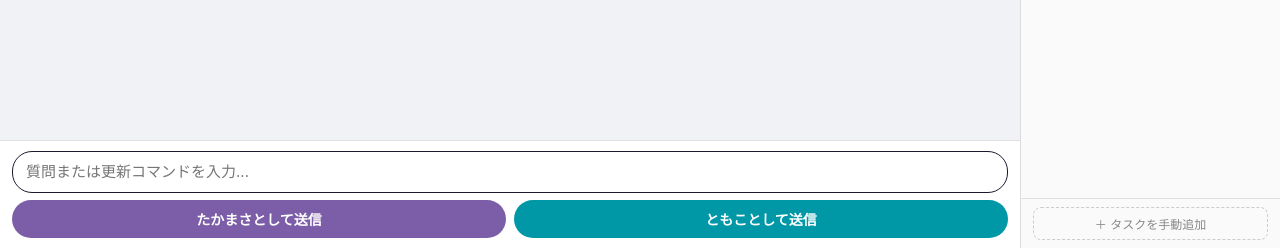
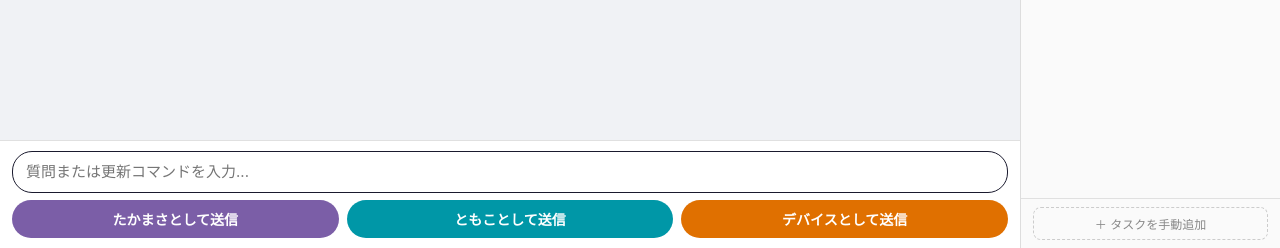
Before and after one commit to twatanabe-design/kagi-bot-, a Flask app: page /buken in a window 1280 px wide. Shown: the part 552-800 px from the top of the page. Run offline with Flask 3, Linux system fonts and the light colour scheme; the visitor is signed in with stand-in values (Sample User, id 1); data that the repository does not hold is empty.

Commit message:
送信者「デバイス」追加（オレンジ色・最優先処理）
- デバイスボタン追加（#E07000）、モバイルは非表示
- USERS にデバイス追加、メッセージバブルはオレンジ
- /buken/chat の許可sender にデバイスを追加
- Claudeメッセージに[デバイス]/[ともこ]ラベルを付加
- システムプロンプト：デバイスからの入力を最優先で処理するよう追記

Co-Authored-By: Claude Sonnet 4.6 <noreply@anthropic.com>

```diff
--- a/main.py
+++ b/main.py
@@ -285,6 +285,15 @@ BUKEN_SYSTEM_PROMPT = """あなたはKAGIYA建築設計事務所の物件管理A
 - ❌ エラーなら「更新に失敗しました：（理由）」と明記する
 - 絶対に「了解」だけで済ませず、更新結果を報告すること
 
+【送信者について】
+会話の送信者は「たかまさ」「ともこ」「デバイス」の3種類。
+
+- **たかまさ・ともこ**：通常の質問・報告として処理する
+- **デバイス**：PC・システム・自動化ツールからの送信。指示・依頼として扱い、**最優先で処理**すること。
+  - 曖昧な点があっても推測して即実行・回答する
+  - 「了解しました」より先に結果・回答を示す
+  - タスクとして登録が必要な内容は必ずTASKに追加する
+
 【スタンス】
 - 問題・矛盾があれば率直に指摘する
 - 問題なければ「了解」「記録しました」など短く返す
@@ -522,13 +531,17 @@ def buken_ask(question: str, sender: str = "たかまさ") -> str:
     if update_result:
         user_content += f"\n\n（システム実行結果: {update_result}）"
 
+    # Claude向けメッセージにsenderラベルを付加
+    sender_label = f"[{sender}] " if sender != "たかまさ" else ""
+    claude_content = sender_label + user_content
+
     # 履歴にsenderも保存（表示用）
-    buken_histories[BUKEN_HISTORY_KEY].append({"role": "user", "content": user_content, "sender": sender})
+    buken_histories[BUKEN_HISTORY_KEY].append({"role": "user", "content": claude_content, "sender": sender})
     if len(buken_histories[BUKEN_HISTORY_KEY]) > 50:
         buken_histories[BUKEN_HISTORY_KEY] = buken_histories[BUKEN_HISTORY_KEY][-50:]
 
     # GASに保存
-    save_buken_message_to_gas("user", user_content)
+    save_buken_message_to_gas("user", claude_content)
 
     # スプレッドシートデータをsystemに渡す（キャッシュ済みrowsを使い回し）
     sheet_context = build_sheet_context(rows=cached_rows)
@@ -582,7 +595,7 @@ def buken_chat():
     data = request.json or {}
     question = data.get("question", "").strip()
     sender = data.get("sender", "たかまさ")
-    if sender not in ["たかまさ", "ともこ"]:
+    if sender not in ["たかまさ", "ともこ", "デバイス"]:
         sender = "たかまさ"
     if not question:
         return jsonify({"answer": "質問を入力してください。"})
--- a/templates/buken_chat.html
+++ b/templates/buken_chat.html
@@ -85,6 +85,12 @@
     color: #fff;
     border-bottom-right-radius: 4px;
   }
+  .msg.user-device {
+    align-self: flex-end;
+    background: #E07000;
+    color: #fff;
+    border-bottom-right-radius: 4px;
+  }
   .sender-badge {
     font-size: 11px;
     opacity: 0.75;
@@ -160,11 +166,14 @@
   .send-btn.takamasa:hover { background: #6A4D96; }
   .send-btn.tomoko   { background: #0097A7; }
   .send-btn.tomoko:hover   { background: #00838F; }
+  .send-btn.device   { background: #E07000; }
+  .send-btn.device:hover   { background: #C46200; }
   .send-btn:disabled { background: #aaa !important; cursor: default; }
 
-  /* モバイル：ともこボタン非表示・たかまさボタン全幅 */
+  /* モバイル：ともこ・デバイスボタン非表示・たかまさボタン全幅 */
   @media (max-width: 768px) {
     #send-tomoko { display: none; }
+    #send-device { display: none; }
     #send-takamasa { flex: 1; }
   }
 
@@ -280,6 +289,7 @@
       <div id="btn-row">
         <button class="send-btn takamasa" id="send-takamasa" onclick="sendMessage('たかまさ')">たかまさとして送信</button>
         <button class="send-btn tomoko" id="send-tomoko" onclick="sendMessage('ともこ')">ともことして送信</button>
+        <button class="send-btn device" id="send-device" onclick="sendMessage('デバイス')">デバイスとして送信</button>
       </div>
     </div>
   </div>
@@ -307,6 +317,7 @@
   const USERS = {
     'たかまさ': { msgClass: 'user-takamasa' },
     'ともこ':   { msgClass: 'user-tomoko'   },
+    'デバイス': { msgClass: 'user-device'   },
   };
 
   // ── 入力欄 IME + 自動リサイズ setup ──────────
```
